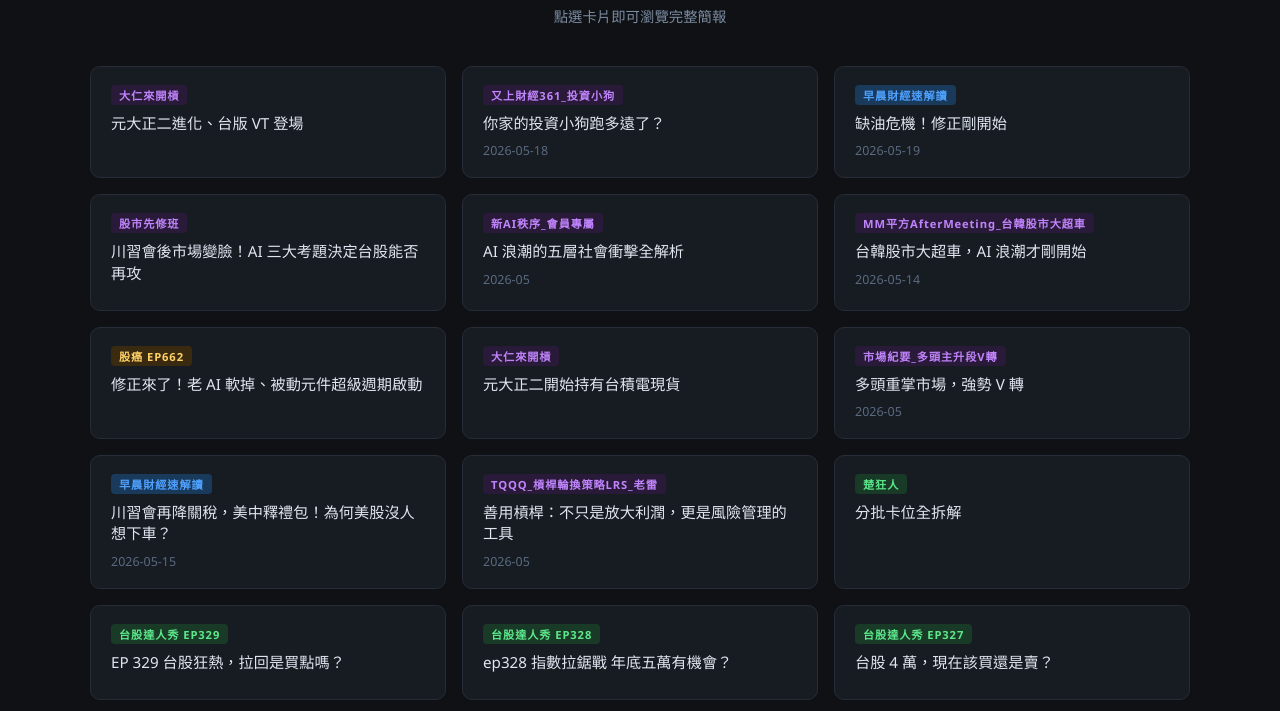
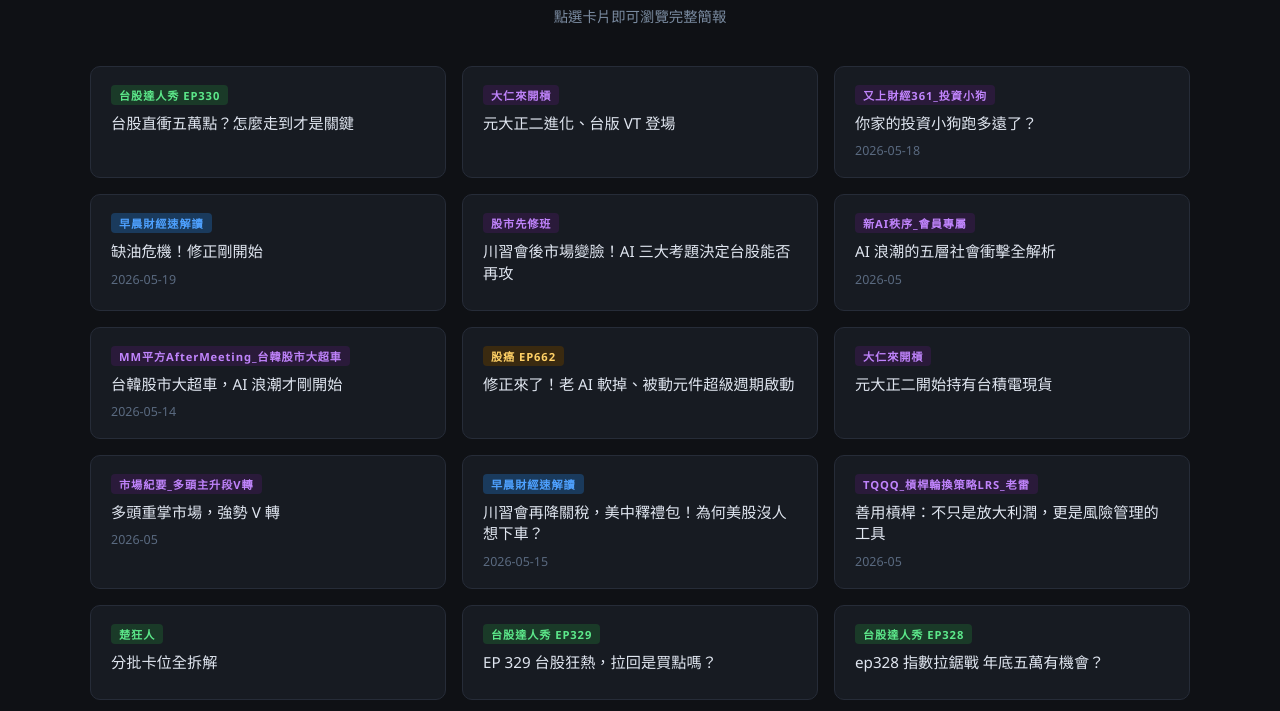
Before and after one commit to realbfu/podcast, a website: page report/index.html in a window 1280 px wide. Shown: the part 89-800 px from the top of the page. Drawn offline with Linux system fonts and the light colour scheme.

Commit message:
chore: 自動更新 index.html 及 .nojekyll

```diff
--- a/report/index.html
+++ b/report/index.html
@@ -57,6 +57,12 @@
     <p>點選卡片即可瀏覽完整簡報</p>
   </header>
   <div class="grid">
+    <a class="card" href="ep330_台股達人秀_市場重點簡報.html">
+      <span class="tag tag-taiwan">台股達人秀 EP330</span>
+      <span class="title">台股直衝五萬點？怎麼走到才是關鍵</span>
+      <span class="date"></span>
+    </a>
+
     <a class="card" href="EP19_大仁來開槓_市場重點簡報.html">
       <span class="tag tag-other">大仁來開槓</span>
       <span class="title">元大正二進化、台版 VT 登場</span>
```
